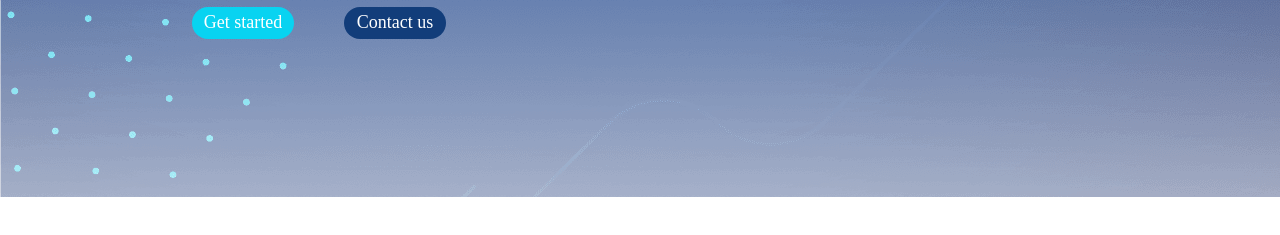
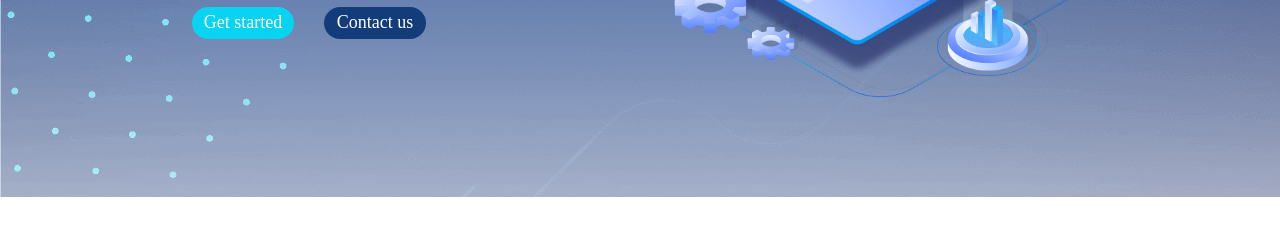
Before and after one commit to yassin170/YASSIN_CECILIEN_MOLENSTARS, a plain HTML site: page index.html in a window 1280 px wide. Shown: the part 603-838 px from the top of the page. Before the commit the page ends 800 px from the top, so only its background shows below. Drawn offline with Linux system fonts and the light colour scheme.

Commit message:
finish style header

```diff
--- a/public/css/style.css
+++ b/public/css/style.css
@@ -2,6 +2,14 @@ body{
     margin: 0;
     padding: 0;
 }
+
+/*>>>>>>>>>>>>>>>>>>>>>>>>>>>>>>>>>>>>>>>>>>>>>>>>>>>>>>>>>>>>>>>>>>>>>>>>>>>>>>>>>>>>>>>>>>>>>>>>>>>>>>>*/
+/*                                          section 1                                                    */
+/*<<<<<<<<<<<<<<<<<<<<<<<<<<<<<<<<<<<<<<<<<<<<<<<<<<<<<<<<<<<<<<<<<<<<<<<<<<<<<<<<<<<<<<<<<<<<<<<<<<<<<<<*/
+
+/*---------------------------------------------------------------*/
+/*                      section1 top                             */
+/*---------------------------------------------------------------*/
 
 .sec1{
     background-image: url(./../img/banner-overlay-img.png);
@@ -51,6 +59,10 @@ body{
     padding: 10px 20px;
 }
 
+/*---------------------------------------------------------------*/
+/*                      section1 bottom                          */
+/*---------------------------------------------------------------*/
+
 .sec1Bottom{
     height: 600px;
     width: 100%;
@@ -82,7 +94,7 @@ h1{
     padding: 0;
     font-size: large;
     display: flex;
-    gap: 50px;
+    gap: 30px;
 }
 
 .navbar2Left{
@@ -122,6 +134,7 @@ h1{
 .sec1BottomRight{
     height: 100%;
     width: 50%;
+    margin-top: 100px;
     display: flex;
     justify-content: center;
     padding-right: 15%;
@@ -131,3 +144,7 @@ h1{
     height: 400px;
     width: 520px;
 }
+
+/*>>>>>>>>>>>>>>>>>>>>>>>>>>>>>>>>>>>>>>>>>>>>>>>>>>>>>>>>>>>>>>>>>>>>>>>>>>>>>>>>>>>>>>>>>>>>>>>>>>>>>>>*/
+/*                                          section 2                                                    */
+/*<<<<<<<<<<<<<<<<<<<<<<<<<<<<<<<<<<<<<<<<<<<<<<<<<<<<<<<<<<<<<<<<<<<<<<<<<<<<<<<<<<<<<<<<<<<<<<<<<<<<<<<*/
```
Also changed, not shown: index.html (+0 -1 lines).
